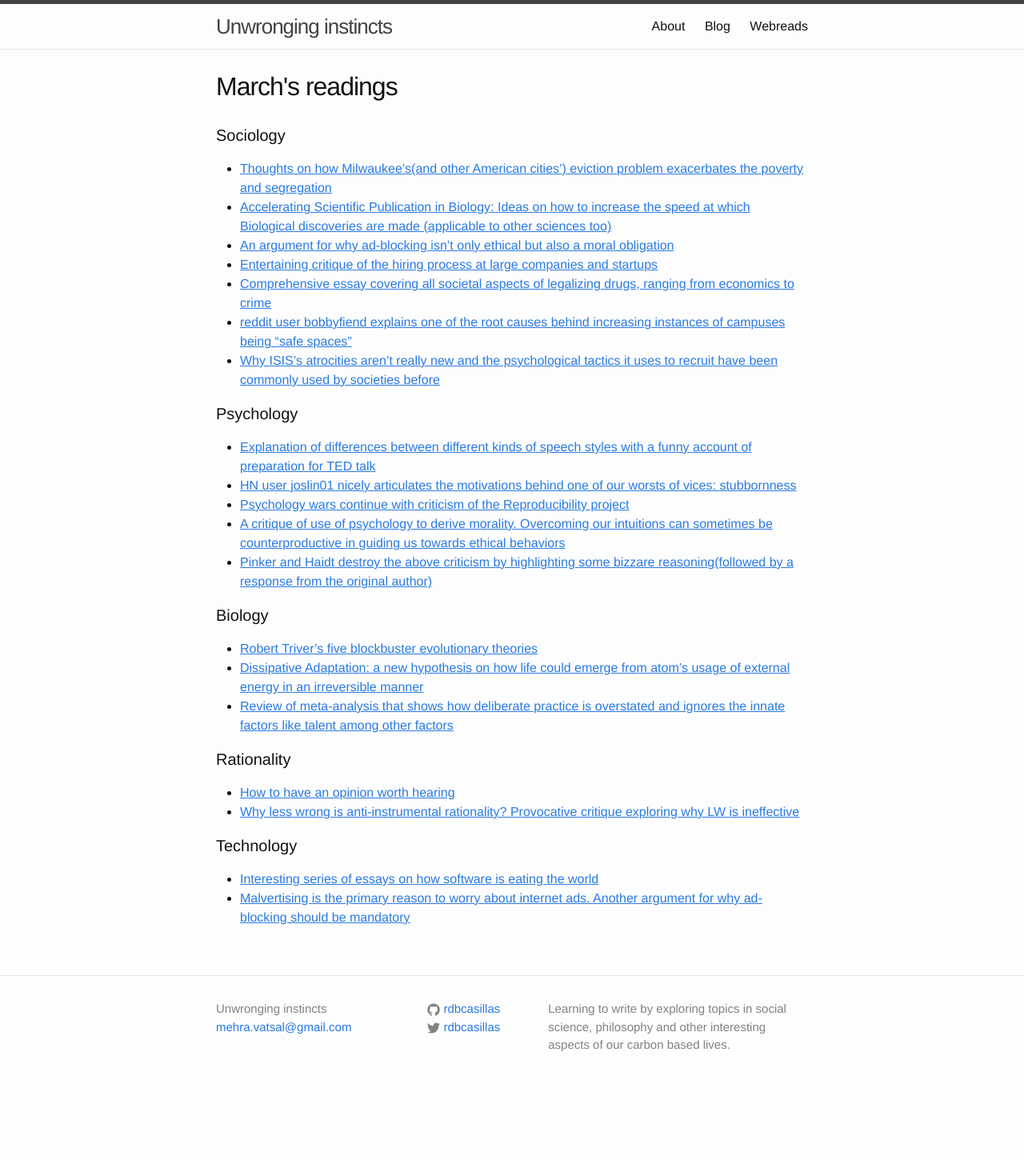
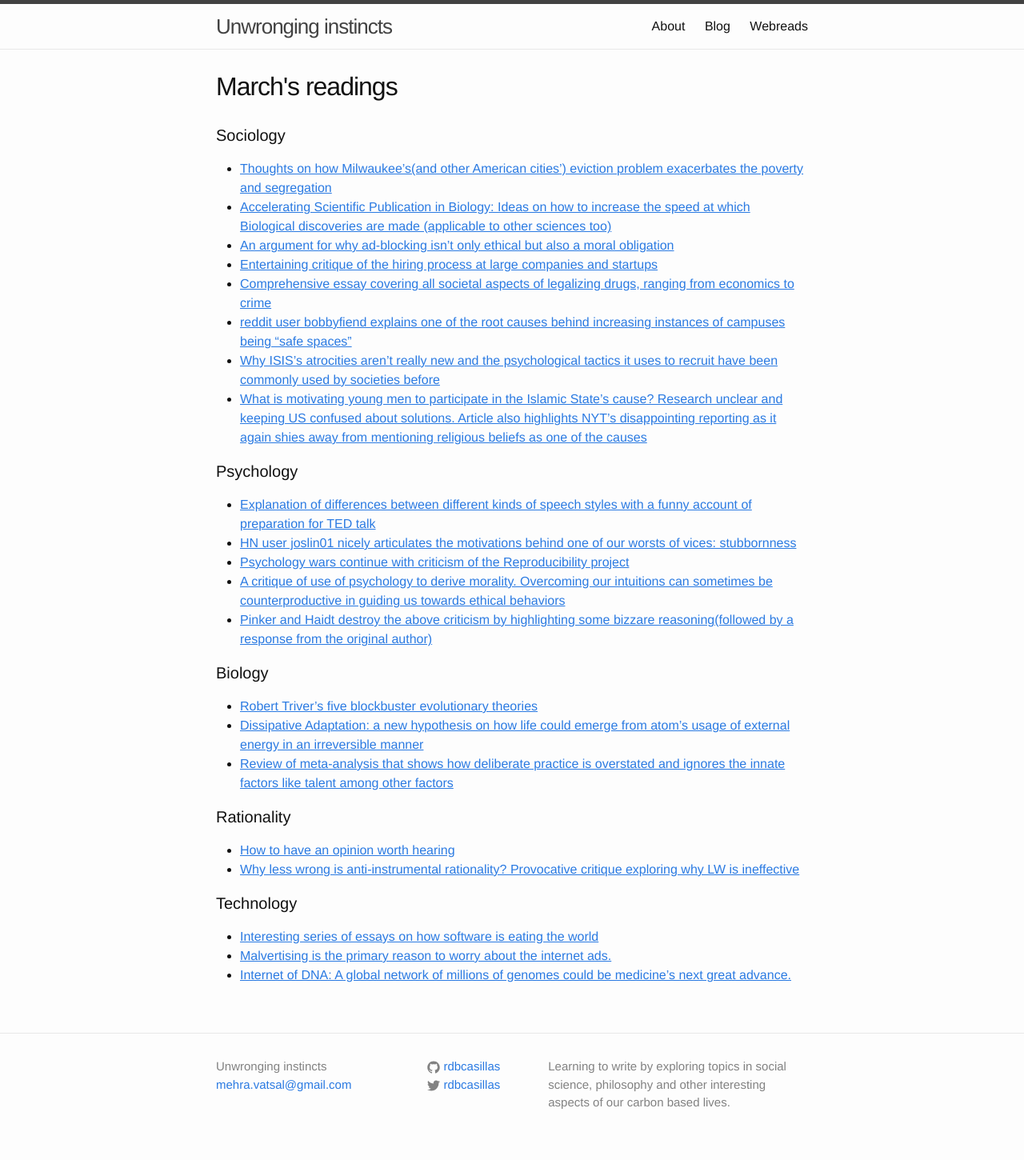
Before and after one commit to rdbcasillas/rdbcasillas.github.io, a Jekyll site: the page built from _posts/webreads/2016-03-24-March.md, in a window 1280 px wide. Shown: the whole page at 80% size. Built offline with Jekyll 4.4.1, drawn with Linux system fonts in a browser that asks for light colours; Markdown is read by kramdown in place of the engine named in the settings; before the commit the page ends 1378 px from its top, so only the background shows below that.

Commit message:
few weblinks

```diff
--- a/_posts/webreads/2016-03-24-March.md
+++ b/_posts/webreads/2016-03-24-March.md
@@ -15,7 +15,9 @@ category: webreads
   * [reddit user bobbyfiend explains one of the root causes behind increasing instances of campuses being "safe spaces"](https://www.reddit.com/r/NoStupidQuestions/comments/4btewh/are_students_at_emory_university_actually/d1cioge)
   * [Why ISIS's atrocities aren't really new and the psychological tactics it uses to
   recruit have been commonly used by societies before](https://www.washingtonpost.com/opinions/how-the-tribal-warfare-of-our-ancestors-explains-the-islamic-state/2016/03/24/d36baee6-e581-11e5-b0fd-073d5930a7b7_story.html)
-
+  * [What is motivating young men to participate in the Islamic State's cause? Research unclear and keeping US confused about
+  solutions. Article also highlights NYT's disappointing reporting as it again shies away from mentioning religious beliefs as one
+  of the causes](http://www.nytimes.com/2016/03/28/world/europe/mystery-about-who-will-become-a-terrorist-defies-clear-answers.html)
 
 ####Psychology
   * [Explanation of differences between different kinds of speech styles with a funny account of preparation for TED talk](http://waitbutwhy.com/2016/03/doing-a-ted-talk-the-full-story.html)
@@ -38,4 +40,5 @@ category: webreads
 
 ####Technology
   * [Interesting series of essays on how software is eating the world](http://breakingsmart.com/season-1/a-new-soft-technology/)
-  * [Malvertising is the primary reason to worry about internet ads. Another argument for why ad-blocking should be mandatory](http://thankyouforadblocking.com/)
+  * [Malvertising is the primary reason to worry about the internet ads.](http://thankyouforadblocking.com/)
+  * [Internet of DNA: A global network of millions of genomes could be medicine’s next great advance. ](https://www.technologyreview.com/s/535016/internet-of-dna/)
```
